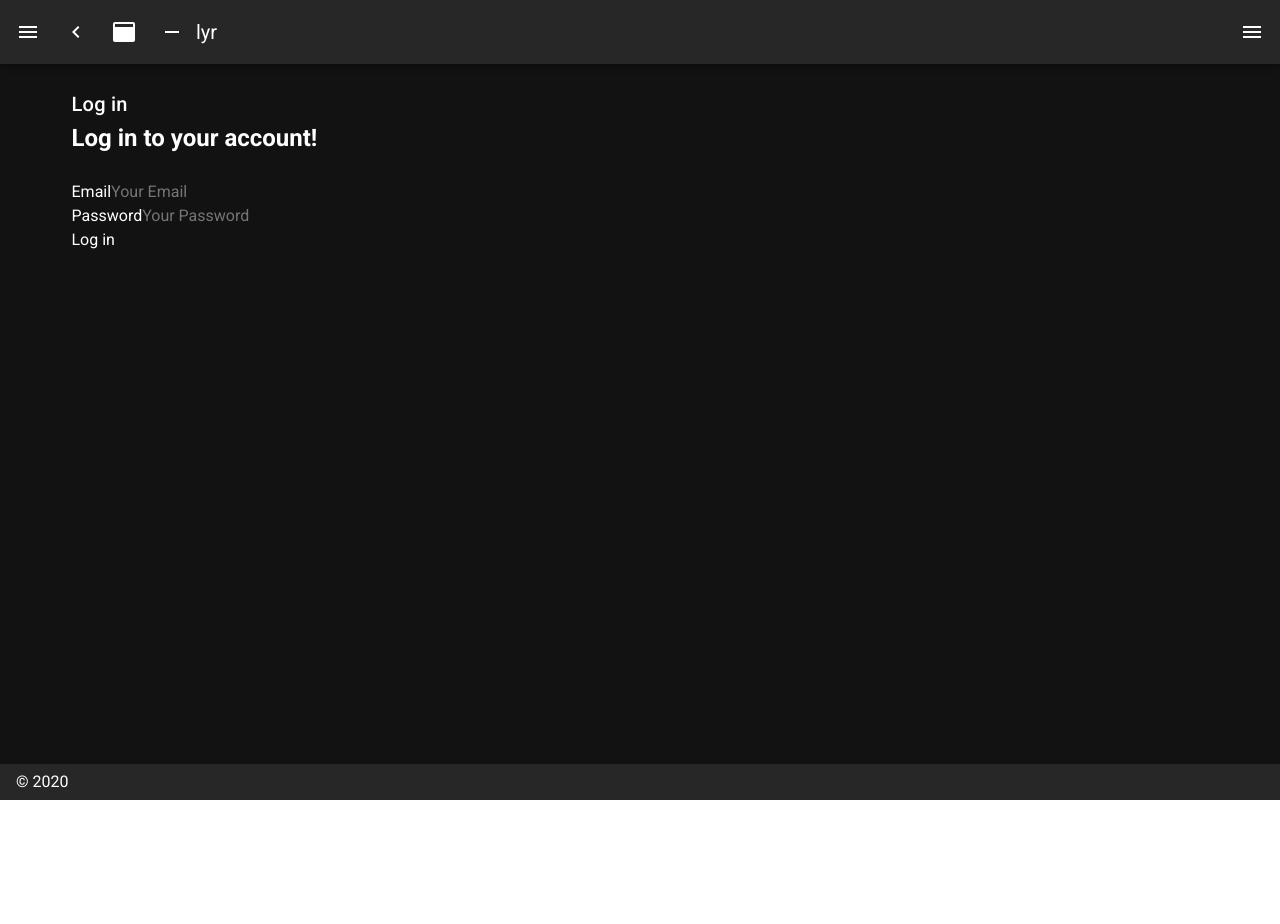
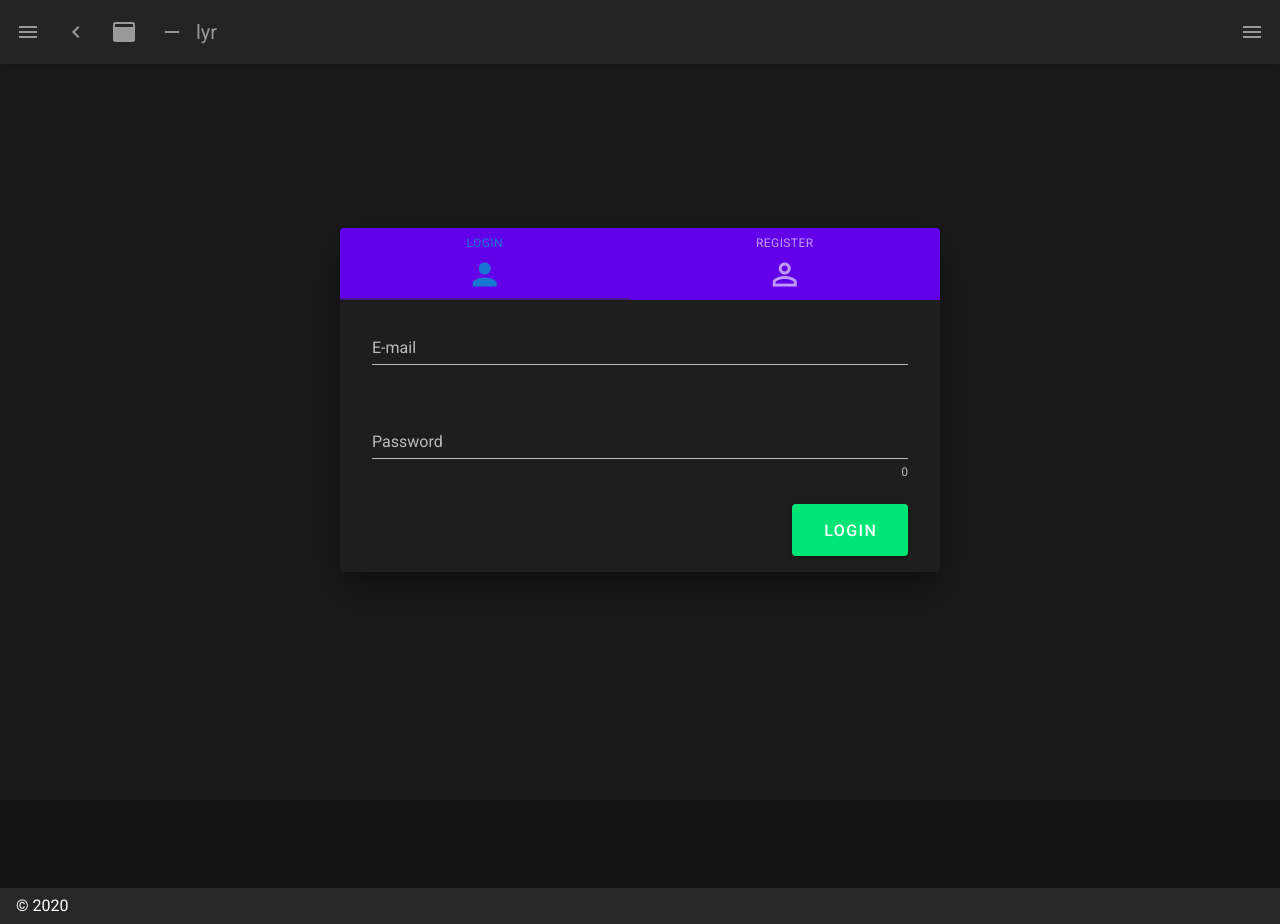
Before and after one commit to rakibhoossain/lyr, a Nuxt app: page /login in a window 1280 px wide. Before the commit the page ends 800 px from the top, so only its background shows below. Built offline with nearby package versions, Linux system fonts and the light colour scheme; what vue-plyr would draw is missing.

Commit message:
login page

```diff
--- a/pages/login.vue
+++ b/pages/login.vue
@@ -1,59 +1,71 @@
 <template>
   <div>
-    <section class="hero is-info">
-      <div class="hero-body">
-        <div class="container is-desktop">
-          <div class="columns">
-            <div class="column">
-              <h1 class="title">
-                Log in
-              </h1>
-              <h2 class="subtitle">
-                Log in to your account!
-              </h2>
+    <v-app>
+        <v-dialog v-model="dialog" persistent max-width="600px" min-width="360px">
+            <div>
+                <v-tabs v-model="tab" show-arrows background-color="deep-purple accent-4" icons-and-text dark grow>
+                    <v-tabs-slider color="purple darken-4"></v-tabs-slider>
+                    <v-tab v-for="(item, i) in tabs" :key="i">
+                        <v-icon large>{{ item.icon }}</v-icon>
+                        <div class="caption py-1">{{ item.name }}</div>
+                    </v-tab>
+                    <v-tab-item>
+                        <v-card class="px-4">
+                            <v-card-text>
+                                <v-form ref="loginForm" v-model="valid" lazy-validation>
+                                    <v-row>
+                                        <v-col cols="12">
+                                            <v-text-field v-model="login.email" :class="errors && errors.email ? 'is-danger' : ''" :rules="loginEmailRules" label="E-mail" required></v-text-field>
+                                            <p class="help is-danger" v-if="errors && errors.email">{{ errors.email[0] }}</p>
+                                        </v-col>
+                                        <v-col cols="12">
+                                            <v-text-field v-model="login.password" :append-icon="show1?'eye':'eye-off'" :class="errors && errors.password ? 'is-danger' : ''" :rules="[rules.required, rules.min]" :type="show1 ? 'text' : 'password'" name="input-10-1" label="Password" hint="At least 8 characters" counter @click:append="show1 = !show1"></v-text-field>
+                                            <p class="help is-danger" v-if="errors && errors.password">{{ errors.password[0] }}</p>
+                                        </v-col>
+                                        <v-col class="d-flex" cols="12" sm="6" xsm="12">
+                                        </v-col>
+                                        <v-spacer></v-spacer>
+                                        <v-col class="d-flex" cols="12" sm="3" xsm="12" align-end>
+                                            <v-btn x-large block :disabled="!valid" color="success" @click="userLogin"> Login </v-btn>
+                                        </v-col>
+                                    </v-row>
+                                </v-form>
+                            </v-card-text>
+                        </v-card>
+                    </v-tab-item>
+                    <v-tab-item>
+                        <v-card class="px-4">
+                            <v-card-text>
+                                <v-form ref="registerForm" v-model="valid" lazy-validation>
+                                    <v-row>
+                                        <v-col cols="12" sm="6" md="6">
+                                            <v-text-field v-model="firstName" :rules="[rules.required]" label="First Name" maxlength="20" required></v-text-field>
+                                        </v-col>
+                                        <v-col cols="12" sm="6" md="6">
+                                            <v-text-field v-model="lastName" :rules="[rules.required]" label="Last Name" maxlength="20" required></v-text-field>
+                                        </v-col>
+                                        <v-col cols="12">
+                                            <v-text-field v-model="email" :rules="emailRules" label="E-mail" required></v-text-field>
+                                        </v-col>
+                                        <v-col cols="12">
+                                            <v-text-field v-model="password" :append-icon="show1 ? 'mdi-eye' : 'mdi-eye-off'" :rules="[rules.required, rules.min]" :type="show1 ? 'text' : 'password'" name="input-10-1" label="Password" hint="At least 8 characters" counter @click:append="show1 = !show1"></v-text-field>
+                                        </v-col>
+                                        <v-col cols="12">
+                                            <v-text-field block v-model="verify" :append-icon="show1 ? 'mdi-eye' : 'mdi-eye-off'" :rules="[rules.required, passwordMatch]" :type="show1 ? 'text' : 'password'" name="input-10-1" label="Confirm Password" counter @click:append="show1 = !show1"></v-text-field>
+                                        </v-col>
+                                        <v-spacer></v-spacer>
+                                        <v-col class="d-flex ml-auto" cols="12" sm="3" xsm="12">
+                                            <v-btn x-large block :disabled="!valid" color="success" @click="validate">Register</v-btn>
+                                        </v-col>
+                                    </v-row>
+                                </v-form>
+                            </v-card-text>
+                        </v-card>
+                    </v-tab-item>
+                </v-tabs>
             </div>
-          </div>
-        </div>
-      </div>
-    </section>
-    <section class="section content">
-      <div class="container">
-        <div class="columns is-centered">
-          <div class="column is-4">
-            <form @submit.prevent="userLogin">
-
-                <div v-if="errors && errors.message" class="notification is-danger">
-                {{ errors.message }}
-                </div>
-
-                <div class="field">
-                <div class="control">
-                    <label class="label">Email</label>
-                    <input type="email" placeholder="Your Email" class="input" :class="errors && errors.email ? 'is-danger' : ''" v-model="login.email" />
-                    <p class="help is-danger" v-if="errors && errors.email">{{ errors.email[0] }}</p>
-                </div>
-                </div>
-
-                <div class="field">
-                <div class="control">
-                    <label class="label">Password</label>
-                    <input type="password" placeholder="Your Password" class="input" :class="errors && errors.password ? 'is-danger' : ''" v-model="login.password" />
-                    <p class="help is-danger" v-if="errors && errors.password">{{ errors.password[0] }}</p>
-                </div>
-                </div>
-
-                <div class="field is-marginless">
-                <div class="control">
-                    <button :disabled="isLoading" type="submit" class="button is-primary" :class="isLoading ? 'is-loading' : ''">Log in</button>
-                </div>
-                </div>
-
-            </form>
-
-          </div>
-        </div>
-      </div>
-    </section>
+        </v-dialog>
+    </v-app>
   </div>
 </template>
 
@@ -61,12 +73,43 @@
 export default {
   data() {
     return {
-      login: {
-        email: '',
-        password: ''
-      },
-      isLoading: false,
-      errors: null
+        dialog: true,
+        tab: 0,
+        tabs: [
+            {name:"Login", icon:"mdi-account"},
+            {name:"Register", icon:"mdi-account-outline"}
+        ],
+        valid: true,
+
+        firstName: "",
+        lastName: "",
+        email: "",
+        password: "",
+        verify: "",
+        login: {
+            email: '',
+            password: ''
+        },
+        errors: null,
+        loginEmailRules: [
+        v => !!v || "Required",
+        v => /.+@.+\..+/.test(v) || "E-mail must be valid"
+        ],
+        emailRules: [
+        v => !!v || "Required",
+        v => /.+@.+\..+/.test(v) || "E-mail must be valid"
+        ],
+
+        show1: false,
+        rules: {
+        required: value => !!value || "Required.",
+        min: v => (v && v.length >= 8) || "Min 8 characters"
+        }
+    }
+  },
+  computed: {
+    passwordMatch() {
+      return () => this.password === this.verify || "Password must match";
     }
   },
   methods: {
@@ -75,9 +118,20 @@ export default {
         let response = await this.$auth.loginWith('local', { data: this.login })
         this.$router.push('/video')
       } catch (err) {
-        this.isLoading = false
+        this.valid = false
         this.errors = err.response.data
       }
+    },
+    validate() {
+      if (this.$refs.loginForm.validate()) {
+        // submit form to server/API here...
+      }
+    },
+    reset() {
+      this.$refs.form.reset();
+    },
+    resetValidation() {
+      this.$refs.form.resetValidation();
     }
   }
 }
```
